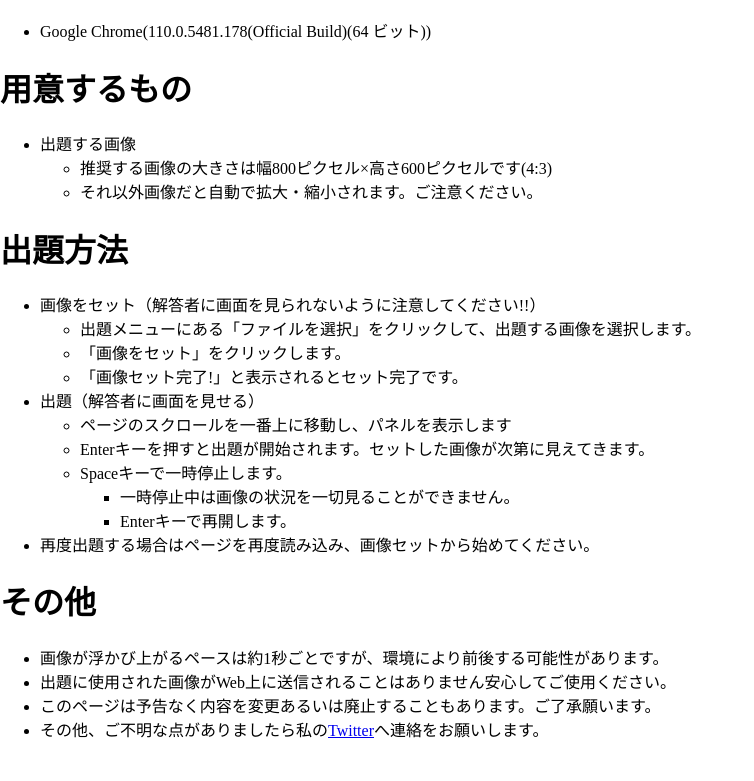
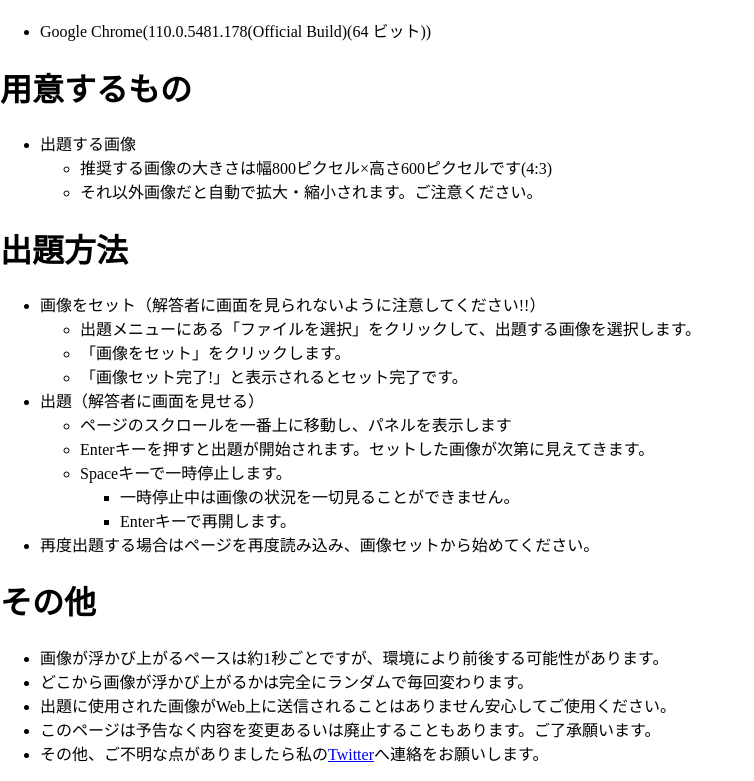
Before and after one commit to kabuto64425/-hidden-picture-quiz, a plain HTML site: page index.html in a window 1280 px wide. Shown: the part 2233-3014 px from the top of the page, without its empty margins (0-754 px from the left). Before the commit the page ends 2990 px from the top, so only its background shows below. Drawn offline with Linux system fonts and the light colour scheme.

Commit message:
使用方法の補足を追加

```diff
--- a/index.html
+++ b/index.html
@@ -156,6 +156,7 @@
         <h1>その他</h1>
             <ul>
                 <li>画像が浮かび上がるペースは約1秒ごとですが、環境により前後する可能性があります。</li>
+                <li>どこから画像が浮かび上がるかは完全にランダムで毎回変わります。</li>
                 <li>出題に使用された画像がWeb上に送信されることはありません安心してご使用ください。</li>
                 <li>このページは予告なく内容を変更あるいは廃止することもあります。ご了承願います。</li>
                 <li>その他、ご不明な点がありましたら私の<a href="https://twitter.com/mussi425">Twitter</a>へ連絡をお願いします。</li>
```
